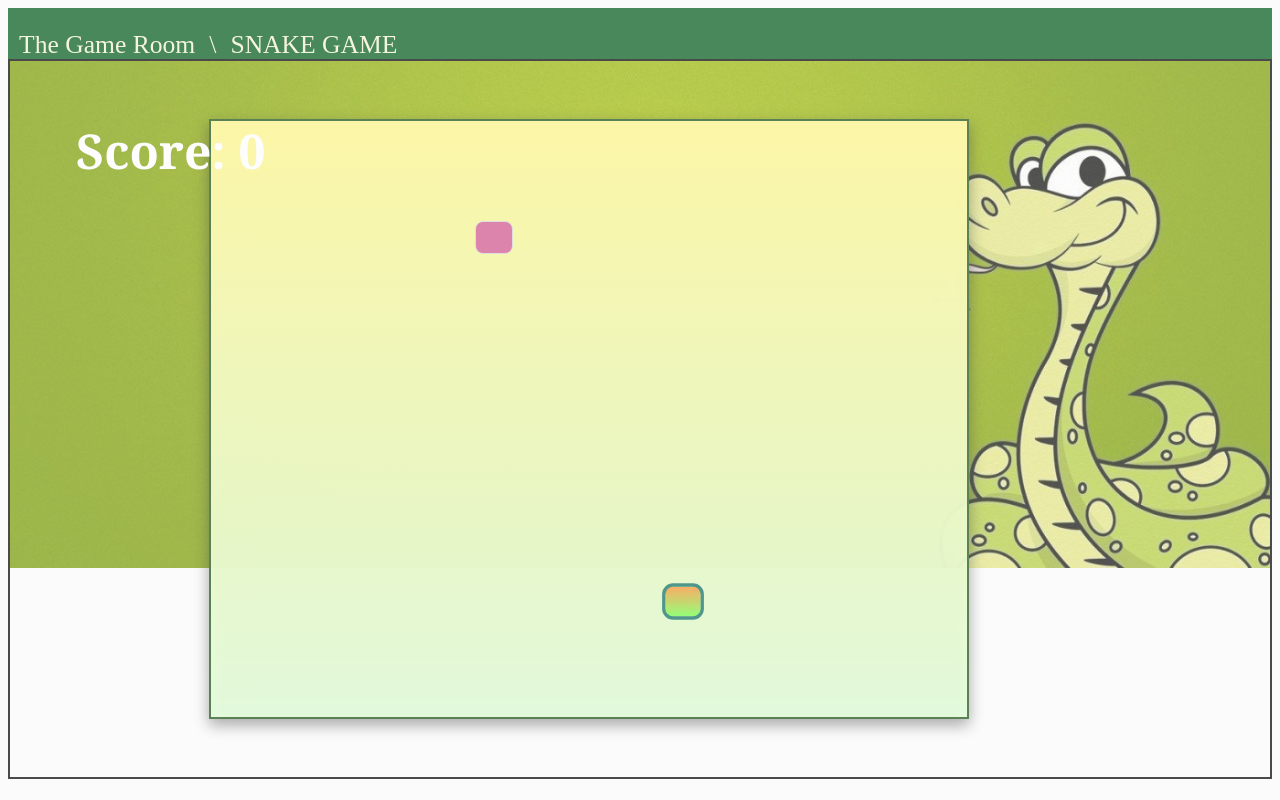
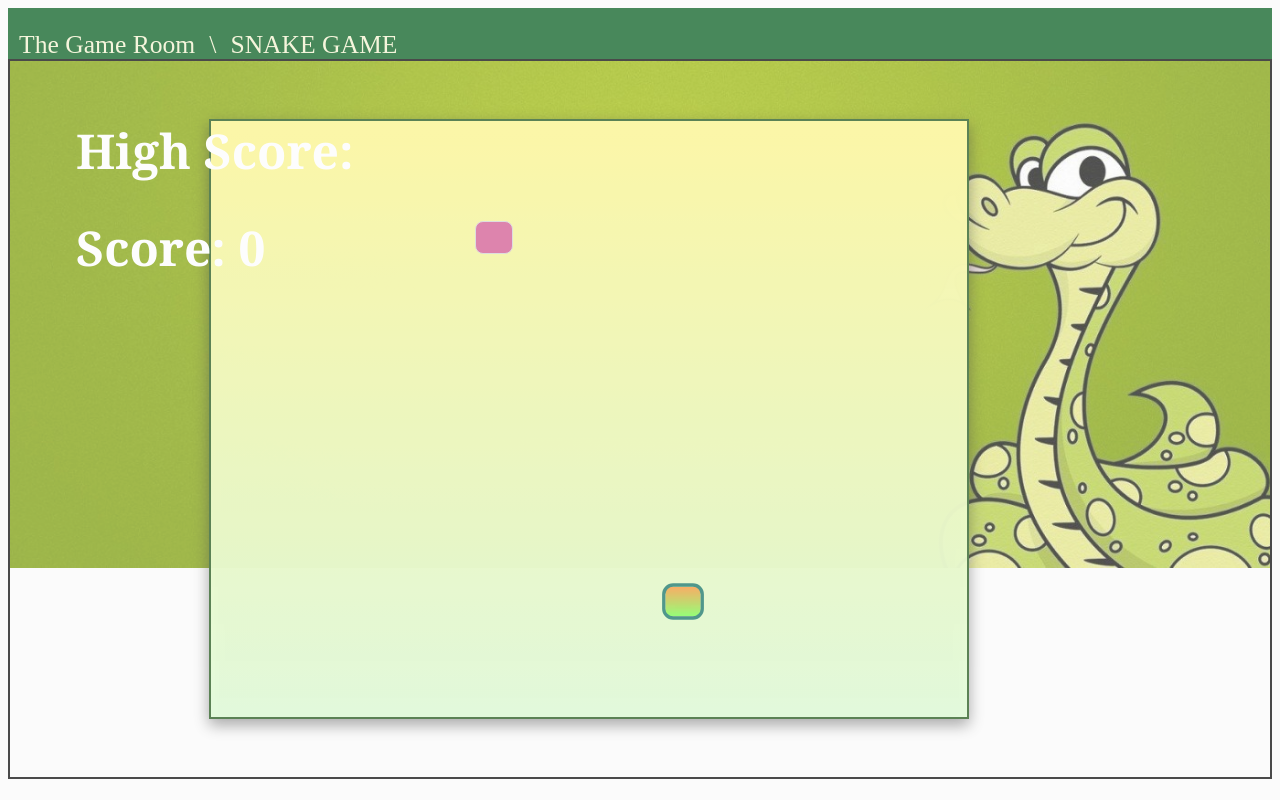
Before and after one commit to taran-0409/GAME-ROOM, a plain HTML site: page snake.html in a window 1280 px wide. Drawn offline with Linux system fonts and the light colour scheme.

Commit message:
Update snake.html

```diff
--- a/snake.html
+++ b/snake.html
@@ -23,6 +23,7 @@
 
         </div>
         <div id="scoreboard">
+            <h1>High Score: <span id="highscore"></span></h1>
             <h1>Score: <span id="netscore">0</span></h1>
         </div>
 
```
